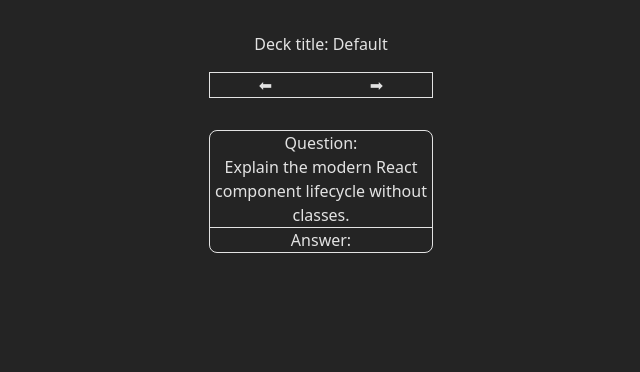
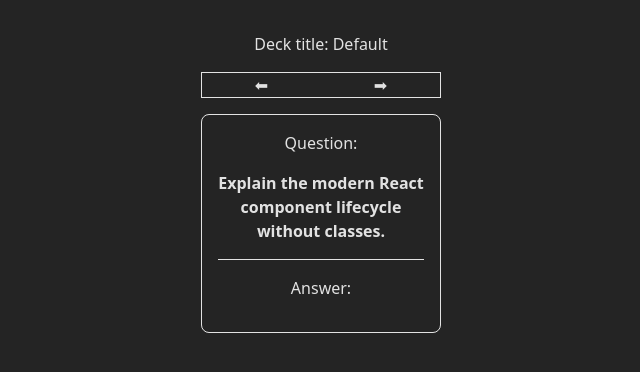
Before and after one commit to ericmadureira/flashdeck, a React (Vite) app: page / in a window 1280 px wide. Shown: the top 372 px of the page, without its empty margins (319-959 px from the left). Built offline with nearby package versions, Linux system fonts and the light colour scheme.

Commit message:
better spacing in Cards

```diff
--- a/src/components/Card.tsx
+++ b/src/components/Card.tsx
@@ -11,15 +11,18 @@
 	const toggleAnswer = () => setVisibleAnswer(!visibleAnswer)
 	return (
 		<div
-			className='border rounded-lg text-center
-			max-w-56 cursor-pointer mt-8'
+			className='border rounded-lg text-center max-w-60 cursor-pointer mt-4 p-4 text-pretty'
 			onClick={toggleAnswer}
 		>
-			<span className='text-center'>Question:</span>
-			<p> { question }</p>
-			<hr />
-			<span>Answer: </span>
-			<p>{ visibleAnswer && answer }</p>
+			<div className='max-w-60'>
+				<span className='text-center'>Question:</span>
+				<p className='wrap-anywhere font-bold mt-4'>{ question }</p>
+			</div>
+			<hr className='mt-4 mb-4' />
+			<div className='max-w-60'>
+				<span>Answer: </span>
+				<p className='wrap-anywhere font-bold mt-4'>{ visibleAnswer && answer }</p>
+			</div>
 		</div>
 	)
 }
```
